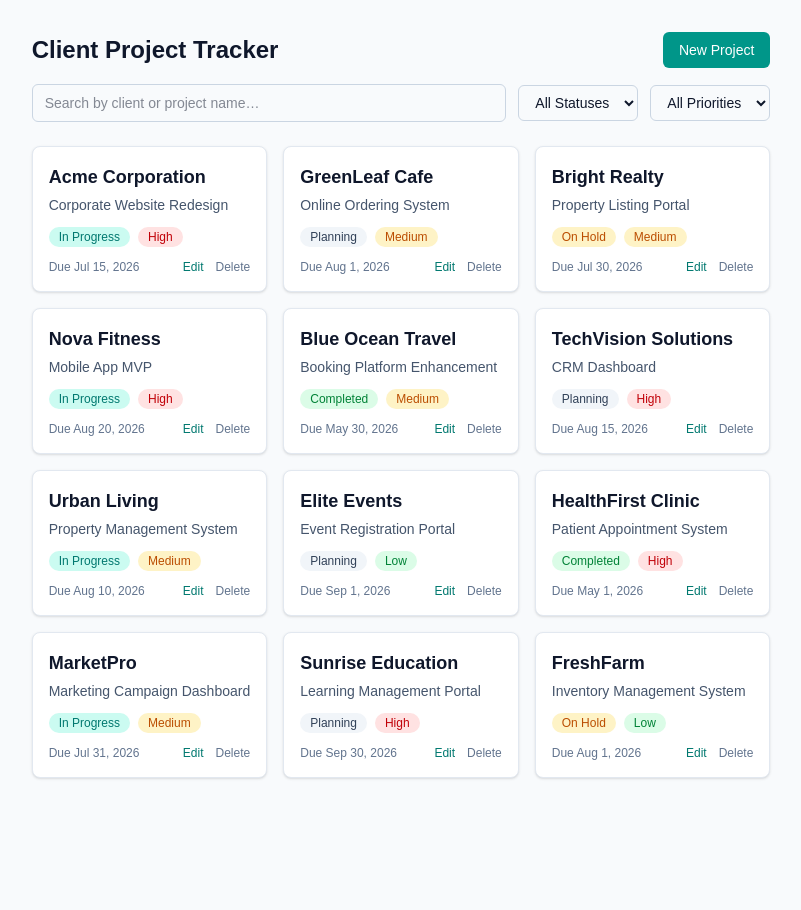
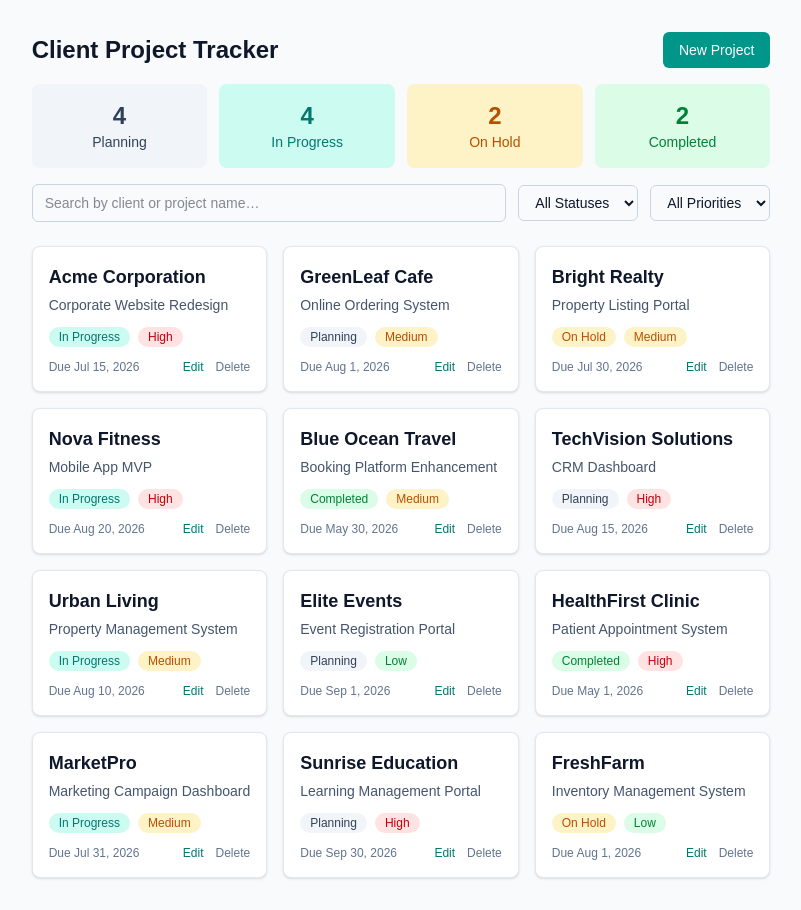
Before and after one commit to charlesalo/client-project-tracker, a Next.js app: page / in a window 1280 px wide. Shown: the whole page, without its empty margins (239-1040 px from the left). Before the commit the page ends 810 px from the top, so only its background shows below. Built offline with nearby package versions, Linux system fonts and the light colour scheme.

Commit message:
feat: add dashboard summary showing project counts by status

```diff
--- a/app/page.js
+++ b/app/page.js
@@ -2,6 +2,7 @@
 
 import { useCallback, useEffect, useState } from "react";
 import ProjectList from "@/components/ProjectList";
+import DashboardSummary from "@/components/DashboardSummary";
 import LoadingState from "@/components/LoadingState";
 import EmptyState from "@/components/EmptyState";
 import ErrorState from "@/components/ErrorState";
@@ -139,6 +140,12 @@ export default function Home() {
       </div>
 
       {status === "ready" && (
+        <div className="mt-4">
+          <DashboardSummary projects={projects} />
+        </div>
+      )}
+
+      {status === "ready" && (
         <div className="mt-4 flex flex-wrap items-center gap-3">
           <input
             type="text"
--- /dev/null
+++ b/components/DashboardSummary.js
@@ -0,0 +1,25 @@
+import { STATUS_STYLES } from "@/components/StatusBadge";
+import { VALID_STATUSES } from "@/lib/validateProject";
+
+export default function DashboardSummary({ projects }) {
+  if (projects.length === 0) {
+    return null;
+  }
+
+  return (
+    <div className="grid grid-cols-2 gap-3 sm:grid-cols-4">
+      {VALID_STATUSES.map((status) => {
+        const count = projects.filter((p) => p.status === status).length;
+        return (
+          <div
+            key={status}
+            className={`flex flex-col items-center justify-center rounded-lg p-4 ${STATUS_STYLES[status]}`}
+          >
+            <span className="text-2xl font-bold">{count}</span>
+            <span className="text-sm font-medium">{status}</span>
+          </div>
+        );
+      })}
+    </div>
+  );
+}
--- a/components/StatusBadge.js
+++ b/components/StatusBadge.js
@@ -1,4 +1,4 @@
-const STATUS_STYLES = {
+export const STATUS_STYLES = {
   Planning: "bg-slate-100 text-slate-700",
   "In Progress": "bg-teal-100 text-teal-700",
   "On Hold": "bg-amber-100 text-amber-700",
```
